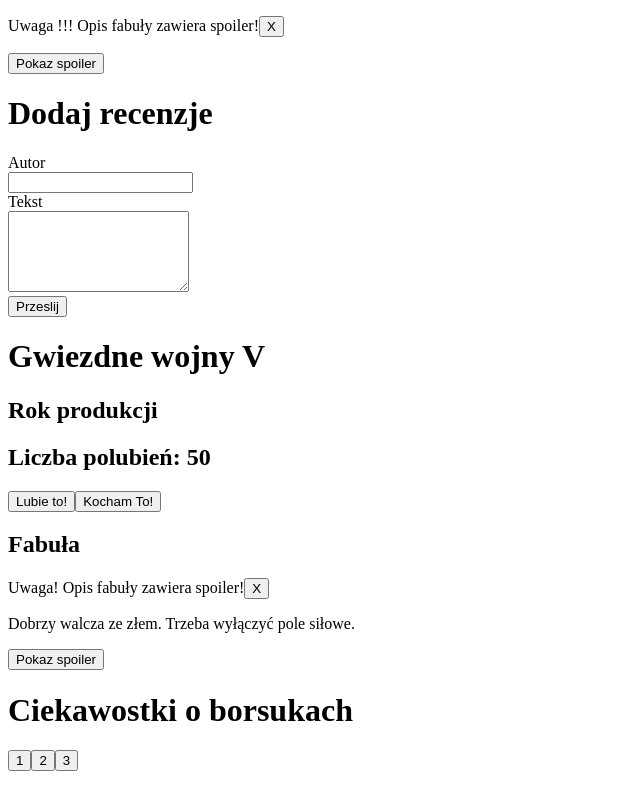
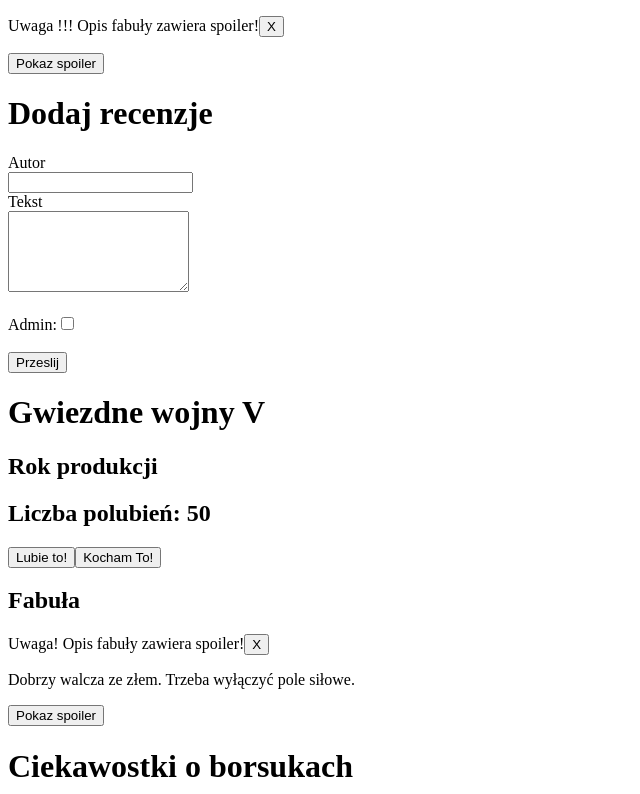
Before and after one commit to Marcin-podgorski93/Task_ZrozumiecReact, a React (Vite) app in the folder zrozumiec-react/: page / in a window 1280 px wide. Shown: the top 794 px of the page, without its empty margins (0-640 px from the left). Built offline with nearby package versions, Linux system fonts and the light colour scheme.

Commit message:
added checkbox

```diff
--- a/zrozumiec-react/src/components/Form2.jsx
+++ b/zrozumiec-react/src/components/Form2.jsx
@@ -7,7 +7,7 @@
 
   function handleSubmit(e) {
     e.preventDefault();
-    // console.log(e);
+    console.log(e.target[2].checked);
     console.log(e.target[0].value);
     console.log(e.target[1].value);
 
@@ -43,6 +43,14 @@
           </div>
           <textarea name="text" id="text" cols="20" rows="5"></textarea>
         </div>
+        <br />
+        <div>
+          <label htmlFor="admin">
+            Admin:
+            <input id="admin" type="checkbox" />
+          </label>
+        </div>
+        <br />
         <button type="submit">Przeslij</button>
       </form>
     </>
```
